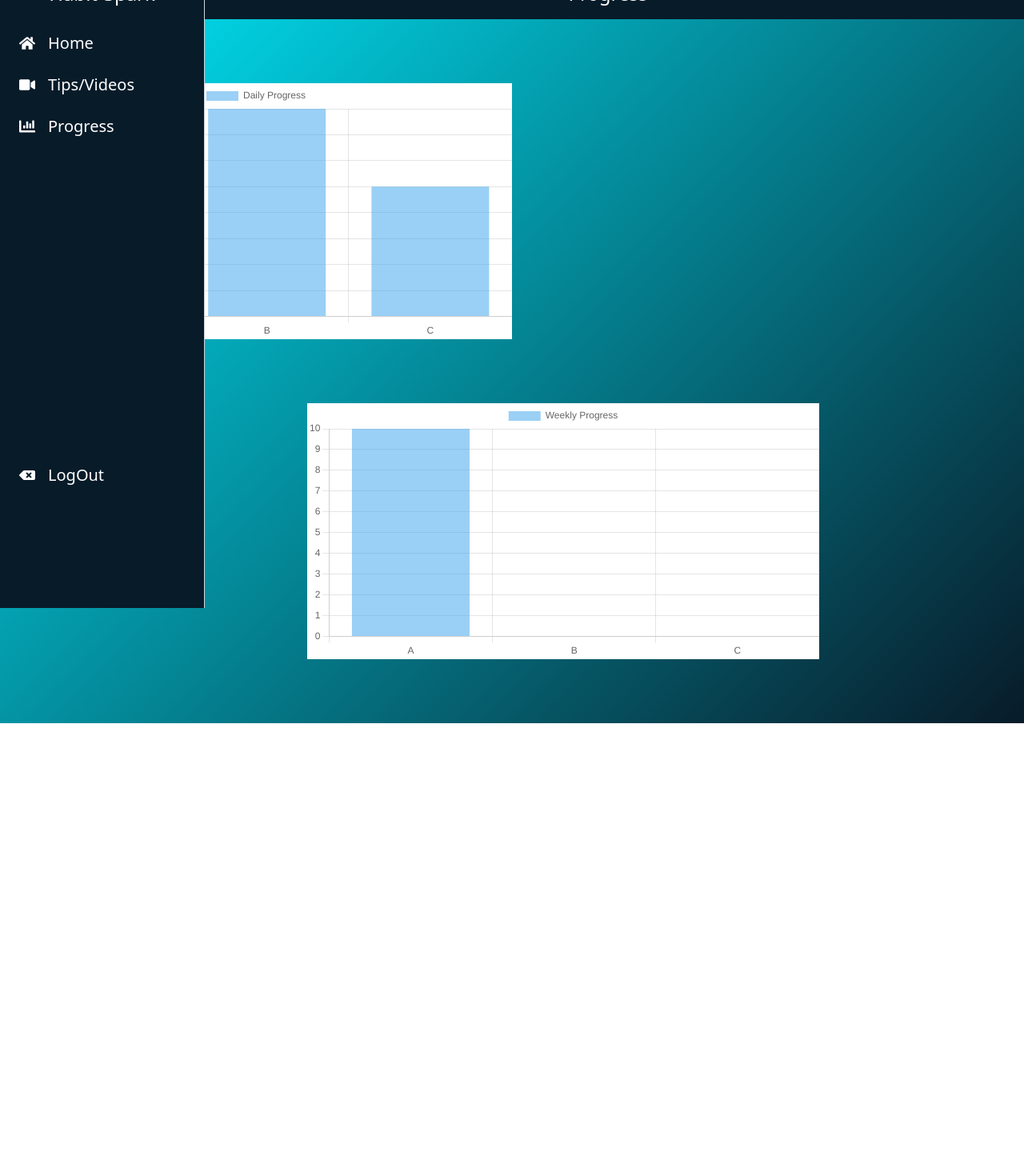
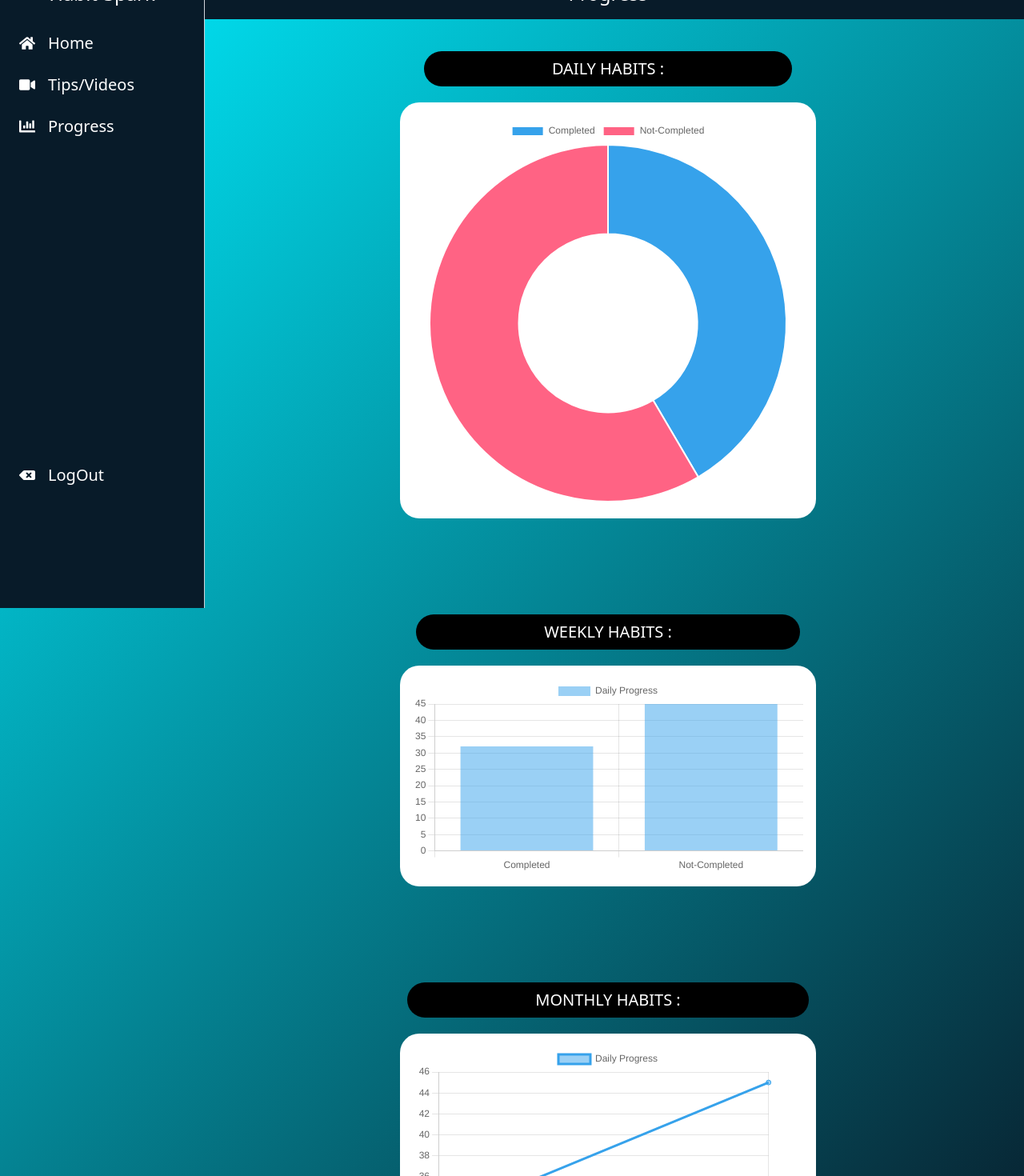
Before and after one commit to Hrushikesh-Jadhav/HabitSpark, a React (Vite) app: page /progress in a window 1280 px wide. Shown: the part 40-1510 px from the top of the page at 80% size. Before the commit the page ends 944 px from the top, so only its background shows below. Built offline with nearby package versions, Linux system fonts and the light colour scheme.

Commit message:
updated chart component

```diff
--- a/src/App.css
+++ b/src/App.css
@@ -100,5 +100,3 @@
 .line_through{
     text-decoration: line-through;
 }
-
-/* Progress Section */
--- a/src/components/Progress.jsx
+++ b/src/components/Progress.jsx
@@ -5,38 +5,58 @@ import { Chart as ChartJS } from 'chart.js/auto'
 import { Bar, Doughnut, Line } from 'react-chartjs-2'
 import { Label } from 'recharts'
 
+import sourceData from "./sourceData.json"
+
 function Progress() {
   return (
     <div class="bg-[linear-gradient(-45deg,#081b29_0%,#0ef_100%)] h-full w-full">
       <Sidebar/>
         <Navbar3/>
-          <div class="bg-white h-1/2 w-1/2 mt-20 ">
-            <Bar
+          <div class="h-full w-full flex flex-col pl-60 justify-center items-center">
+          <h1 class="bg-black rounded-3xl mt-10 text-xl text-white py-2 px-40">DAILY HABITS :</h1>
+            <div class="bg-white rounded-3xl p-5 h-1/2 w-1/2 mt-5 mb-20">
+              <Doughnut
                 data={{
-                labels: ["A", "B", "C"],
+                  labels: sourceData.map((data) => data.label),
                   datasets: [
                     {
                       label: "Daily Progress",
-                    data: [10,80,50,20],
+                      data: sourceData.map((data) => data.value),
                     },
                   ],
                 }}
               />
             </div>
-          <div class="bg-white h-1/2 w-1/2 ml-96 mt-20 mb-20">
+            <h1 class="bg-black rounded-3xl mt-10 text-xl text-white py-2 px-40">WEEKLY HABITS :</h1>
+            <div class="bg-white rounded-3xl p-4 h-1/2 w-1/2 mt-5 mb-20">
             <Bar
                 data={{
-                labels: ["A", "B", "C"],
+                  labels: sourceData.map((data) => data.label),
                   datasets: [
                     {
-                    label: "Weekly Progress",
-                    data: [10],
+                      label: "Daily Progress",
+                      data: sourceData.map((data) => data.value),
+                    },
+                  ],
+                }}
+              />
+            </div>
+            <h1 class="bg-black rounded-3xl mt-10 text-xl text-white py-2 px-40">MONTHLY HABITS :</h1>
+            <div class="bg-white rounded-3xl p-4 h-1/2 w-1/2 mt-5 mb-20">
+            <Line
+                data={{
+                  labels: sourceData.map((data) => data.label),
+                  datasets: [
+                    {
+                      label: "Daily Progress",
+                      data: sourceData.map((data) => data.value),
                     },
                   ],
                 }}
               />
             </div>
           </div>
+    </div>
   )
 }
 
--- /dev/null
+++ b/src/components/sourceData.json
@@ -0,0 +1,10 @@
+[
+    {
+        "label": "Completed",
+        "value": 32
+    },
+    {
+        "label": "Not-Completed",
+        "value": 45
+    }
+]
```
Lines whose indentation alone changed are shown as unchanged.
